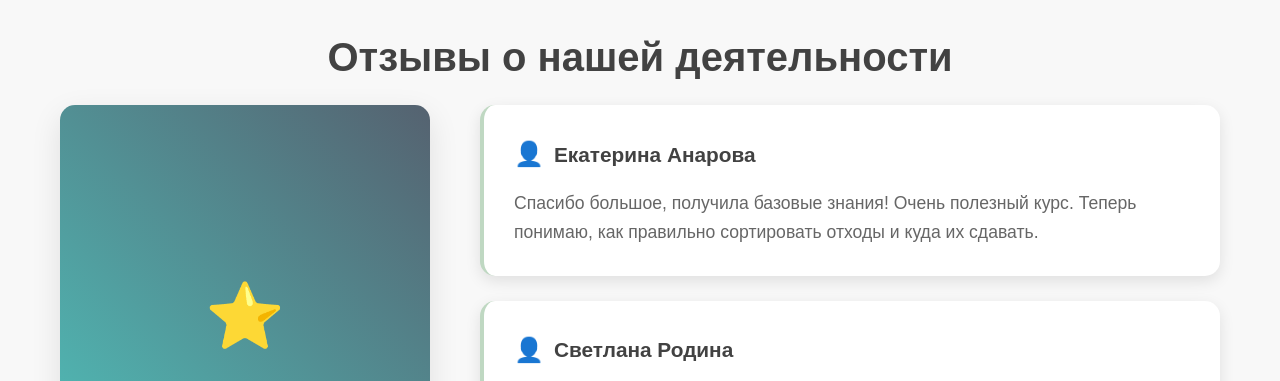
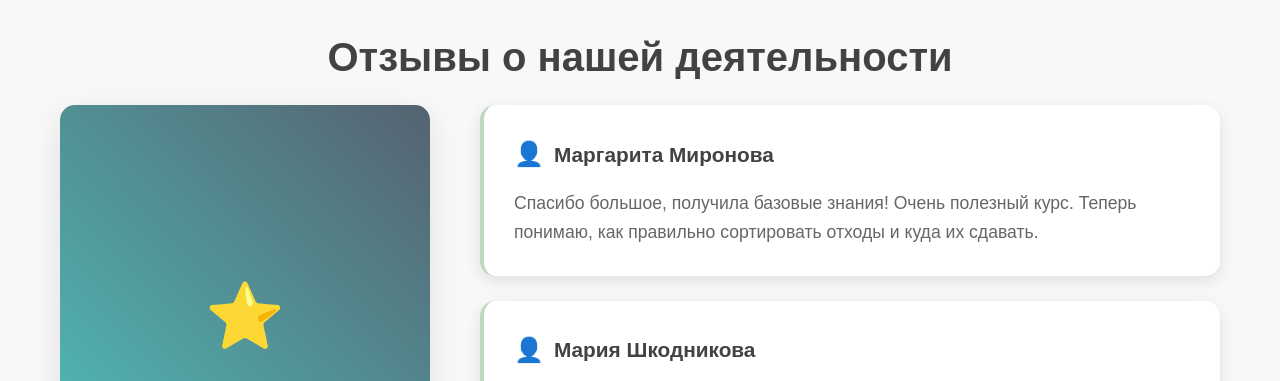
Before and after one commit to deezzer1337-stack/Green-Planet, a plain HTML site: page index.html in a window 1280 px wide. Shown: the part 3380-3761 px from the top of the page. Drawn offline with Linux system fonts and the light colour scheme.

Commit message:
index.html

```diff
--- a/index.html
+++ b/index.html
@@ -726,12 +726,12 @@
 
                 <div class="reviews-list">
                     <div class="review-item">
-                        <h4 class="review-author">Екатерина Анарова</h4>
+                        <h4 class="review-author">Маргарита Миронова</h4>
                         <p class="review-text">Спасибо большое, получила базовые знания! Очень полезный курс. Теперь понимаю, как правильно сортировать отходы и куда их сдавать.</p>
                     </div>
 
                     <div class="review-item">
-                        <h4 class="review-author">Светлана Родина</h4>
+                        <h4 class="review-author">Мария Шкодникова</h4>
                         <p class="review-text">Быстро и качественно! Обращались за помощью с уборкой территории, большие молодцы! Ребята приехали с инвентарем и все организовали.</p>
                     </div>
 
```
